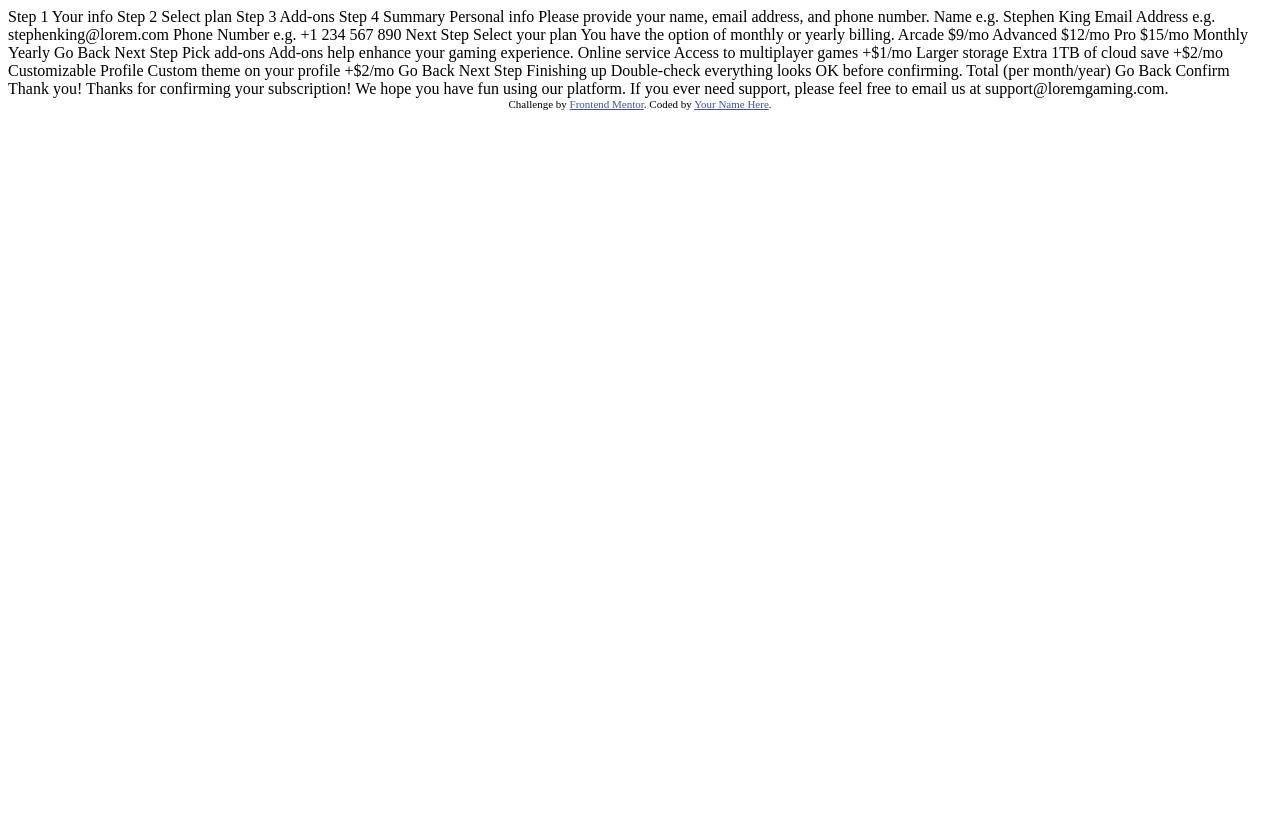
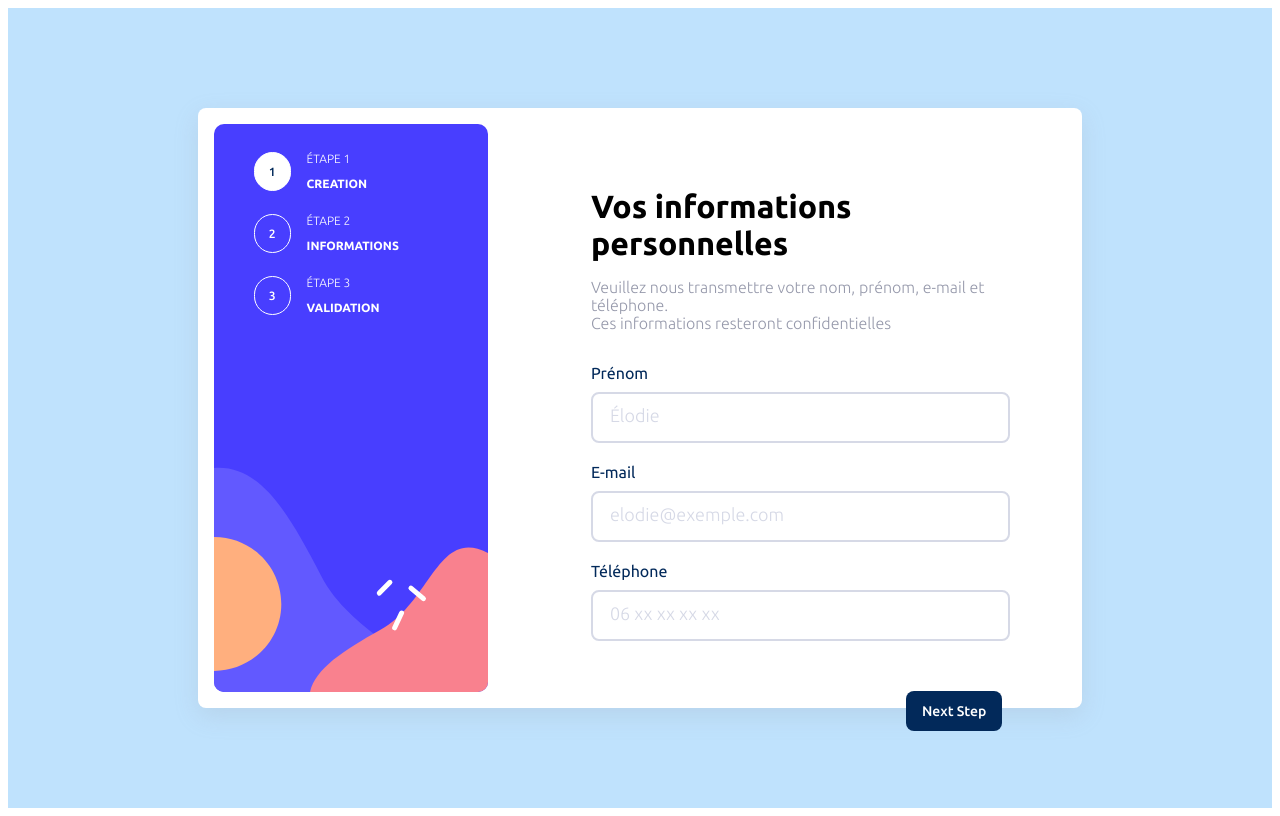
Before and after one commit to flo21/multi-step-form, a plain HTML site: page index.html in a window 1280 px wide. Drawn offline with Linux system fonts and the light colour scheme.

Commit message:
html + css step 1 Done

```diff
--- a/index.html
+++ b/index.html
@@ -5,7 +5,10 @@
   <meta name="viewport" content="width=device-width, initial-scale=1.0"> <!-- displays site properly based on user's device -->
 
   <link rel="icon" type="image/png" sizes="32x32" href="./assets/images/favicon-32x32.png">
-
+  <link href="style.css" rel="stylesheet" />
+  <link rel="preconnect" href="https://fonts.googleapis.com">
+  <link rel="preconnect" href="https://fonts.gstatic.com" crossorigin>
+  <link href="https://fonts.googleapis.com/css2?family=Josefin+Sans:ital,wght@0,100..700;1,100..700&family=Montserrat:ital,wght@0,100..900;1,100..900&family=Source+Sans+3:wght@300&family=Ubuntu:ital,wght@0,300;0,400;0,500;0,700;1,300;1,400;1,500;1,700&display=swap" rel="stylesheet">
   <title>Frontend Mentor | Multi-step form</title>
 
   <!-- Feel free to remove these styles or customise in your own stylesheet 👍 -->
@@ -15,112 +18,74 @@
   </style>
 </head>
 <body>
+  <main>
+    <section id="formcard">
+      <section id="sidebar">
+        <!-- Sidebar start -->
+          <ul id="stepform">
+            <li class="liststep">
+              <div class="stepnumber" id="stepone">
+                <p class="number" id="one">1</p>
+              </div>
+              <div class="stepinfo">
+                <p class="stepword">ÉTAPE 1</p>
+                <p class="stepsubject">CREATION</p>
+              </div>
+            </li>
+            <li class="liststep">
+              <div class="stepnumber">
+                <p class="number" id="two">2</p>
+              </div>
+              <div class="stepinfo">
+                <p class="stepword">ÉTAPE 2</p>
+                <p class="stepsubject">INFORMATIONS</p>
+              </div>
+            </li>
+            <li class="liststep">
+              <div class="stepnumber">
+                <p class="number" id="three">3</p>
+              </div>
+              <div class="stepinfo">
+                <p class="stepword">ÉTAPE 3</p>
+                <p class="stepsubject">VALIDATION</p>
+              </div>
 
-  <!-- Sidebar start -->
+            </li>
+          </ul>
+        <!-- Sidebar end -->
+      </section>
+      <section id="startform">
+         <!-- Step 1 start -->
+          <section id="contentstep1">
+            <h2>Vos informations personnelles</h2>
+            <p id="indication">Veuillez nous transmettre votre nom, prénom, e-mail et téléphone. <br>Ces informations resteront confidentielles</p>
 
-  Step 1
-  Your info
+            <ul id="creatorinformation">
+              <li class="formitems">
+                <label for="firstname">Prénom</label>
+                <input class="forminput" type="text" id="firstname" name="firstname" placeholder="Élodie"/>
+              </li>
+              <li class="formitems">
+                <label for="emailcreator">E-mail</label>
+                <input class="forminput" type="email" id="emailcreator" name="emailcreator" placeholder="elodie@exemple.com"/>
+              </li>
+              <li class="formitems">
+                <label for="phonenumbercreator">Téléphone</label>
+                <input class="forminput" type="tel" id="phonenumbercreator" name="phonenumbercreator" placeholder="06 xx xx xx xx"/>
+              </li>
 
-  Step 2
-  Select plan
+            </ul>
+            <section id="button">
+              <button class="button-1" type="button" role="button">Next Step</button>
+            </section>
 
-  Step 3
-  Add-ons
 
-  Step 4
-  Summary
+        <!-- Step 1 end -->
+          </section>
 
-  <!-- Sidebar end -->
+      </section>
+    </section>
+  </main>
 
-  <!-- Step 1 start -->
-
-  Personal info
-  Please provide your name, email address, and phone number.
-
-  Name
-  e.g. Stephen King
-
-  Email Address
-  e.g. stephenking@lorem.com
-
-  Phone Number
-  e.g. +1 234 567 890
-
-  Next Step
-
-  <!-- Step 1 end -->
-
-  <!-- Step 2 start -->
-
-  Select your plan
-  You have the option of monthly or yearly billing.
-
-  Arcade
-  $9/mo
-
-  Advanced
-  $12/mo
-
-  Pro
-  $15/mo
-
-  Monthly
-  Yearly
-
-  Go Back
-  Next Step
-
-  <!-- Step 2 end -->
-
-  <!-- Step 3 start -->
-
-  Pick add-ons
-  Add-ons help enhance your gaming experience.
-
-  Online service
-  Access to multiplayer games
-  +$1/mo
-
-  Larger storage
-  Extra 1TB of cloud save
-  +$2/mo
-
-  Customizable Profile
-  Custom theme on your profile
-  +$2/mo
-
-  Go Back
-  Next Step
-
-  <!-- Step 3 end -->
-
-  <!-- Step 4 start -->
-
-  Finishing up
-  Double-check everything looks OK before confirming.
-
-  <!-- Dynamically add subscription and add-on selections here -->
-
-  Total (per month/year)
-
-  Go Back
-  Confirm
-
-  <!-- Step 4 end -->
-
-  <!-- Step 5 start -->
-
-  Thank you!
-
-  Thanks for confirming your subscription! We hope you have fun
-  using our platform. If you ever need support, please feel free
-  to email us at support@loremgaming.com.
-
-  <!-- Step 5 end -->
-
-  <div class="attribution">
-    Challenge by <a href="https://www.frontendmentor.io?ref=challenge" target="_blank">Frontend Mentor</a>.
-    Coded by <a href="#">Your Name Here</a>.
-  </div>
 </body>
 </html>
--- /dev/null
+++ b/style.css
@@ -0,0 +1,169 @@
+
+* {
+    font-family: "Ubuntu", sans-serif;
+    font-weight: 300;
+    font-style: normal;
+}
+
+main {
+    display: flex;
+    background-color:hsl(206, 94%, 87%);
+    height:100vh;
+    align-items: center;
+}
+
+input::placeholder {
+    color:hsl(229, 24%, 87%);
+    padding-left:15px;
+    font-size:18px;
+  }
+
+#formcard {
+    width:70%;
+    height:85vh;
+    background-color:#fff;
+    box-shadow: rgba(149, 157, 165, 0.2) 0px 8px 24px;
+    display:flex;
+    display:grid;
+    height:600px;
+    grid-template-columns: 1fr 5fr;
+    margin:0 auto;
+    border-radius:0.5rem;
+}
+
+/** Sidebar START **/
+#sidebar {
+    background-image : url("assets/images/bg-sidebar-desktop.svg");
+    background-repeat: no-repeat;
+    margin: 1rem;
+    padding-right:6rem;
+}
+
+.liststep {
+    display: flex;
+    flex-direction:row;
+    align-items: center;
+    justify-content: start;
+}
+
+.stepnumber {
+    border-radius:3rem;
+    width:35px;
+    border:1px solid #fff;
+    margin-right:1rem;
+}
+
+.number {
+    text-align:center;
+    color:#fff;
+    font-size:12px;
+    font-weight:500;
+}
+
+#contentstep1{
+    margin:5rem;
+}
+
+.stepword {
+    color:#fff;
+    font-weight:300;
+    font-size:12px;
+}
+
+.stepsubject {
+    color:#fff;
+    font-weight:700;
+    font-size:12px;
+}
+
+#one {
+    color: hsl(213, 96%, 18%);
+}
+#stepone {
+    background-color: #fff;
+}
+
+/** Sidebar END **/
+
+/** Form START **/
+h2 {
+    font-weight:700;
+    font-size:2rem;
+    display: inline;
+}
+
+#indication {
+    color:hsl(231, 11%, 63%);
+}
+
+ul {
+    list-style:none;
+}
+
+#creatorinformation{
+    padding:0;
+    margin-top:2rem;
+}
+
+.formitems{
+    margin-top:20px;
+}
+
+label {
+    display:block;
+    color:hsl(213, 96%, 18%);
+    font-weight:400;
+
+}
+
+.forminput {
+    width:100%;
+    height:45px;
+    border-radius:0.5rem;
+    border:0.13rem solid hsl(229, 24%, 87%);
+    margin-top:10px;
+}
+
+/** Form END **/
+
+/** Button start **/
+
+#button {
+    display: flex;
+    justify-content: end;
+    margin-top:50px;
+}
+
+.button-1 {
+  background-color: hsl(213, 96%, 18%);
+  border-radius: 8px;
+  border-style: none;
+  box-sizing: border-box;
+  color: #FFFFFF;
+  cursor: pointer;
+  display: inline-block;
+  font-size: 14px;
+  font-weight: 500;
+  height: 40px;
+  line-height: 20px;
+  list-style: none;
+  margin: 0;
+  outline: none;
+  padding: 10px 16px;
+  position: relative;
+  text-align: center;
+  text-decoration: none;
+  transition: color 100ms;
+  vertical-align: baseline;
+  user-select: none;
+  -webkit-user-select: none;
+  touch-action: manipulation;
+  justify-content: end;
+}
+
+.button-1:hover,
+.button-1:focus {
+  background-color: hsl(354, 84%, 57%);
+}
+
+/** Button END **/
```
Also changed, not shown: 1 other file.
